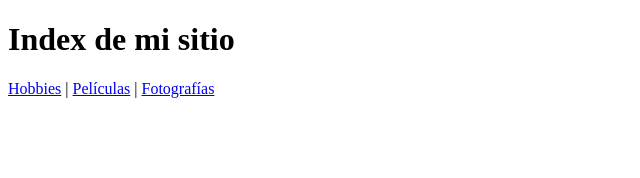
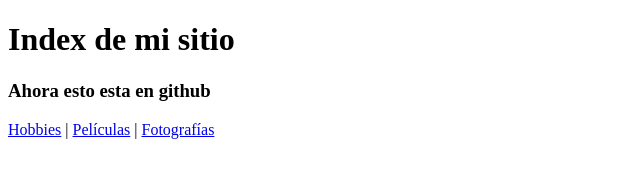
Before and after one commit to profealejandroduoc/rephtml, a plain HTML site: page index.html in a window 1280 px wide. Shown: the whole page, without its empty margins (0-640 px from the left). Drawn offline with Linux system fonts and the light colour scheme.

Commit message:
Agregue otra pagina y modificación index

```diff
--- a/index.html
+++ b/index.html
@@ -8,6 +8,7 @@
 </head>
 <body>
     <h1>Index de mi sitio</h1>
+    <h3>Ahora esto esta en github</h3>
     <p><a href="hobbies.html">Hobbies</a> | <a href="peliculas.html">Películas</a> | <a href="fotos.html">Fotografías</a></p>
 </body>
 </html>
```
Also changed, not shown: otra.html (added).
